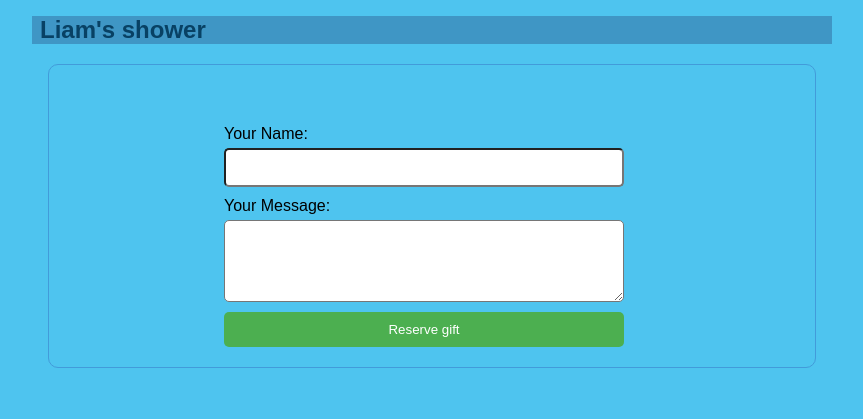
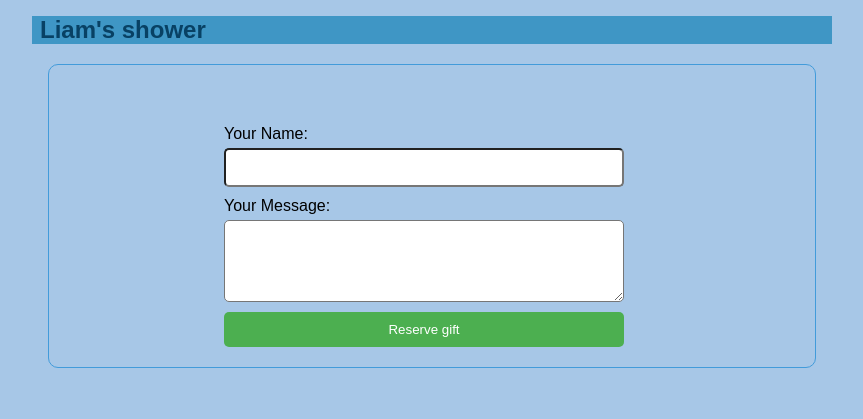
Before and after one commit to Connor-OS/baby_shower, a Flask app: template baby_shower_app/templates/gift.html in a window 1280 px wide. Shown: the top 419 px of the page, without its empty margins (208-1071 px from the left). Run offline with Flask 3, Linux system fonts and the light colour scheme; the template is opened without the code that fills it, so the values that code supplies are empty.

Commit message:
change background colour on site

```diff
--- a/baby_shower_app/static/style.css
+++ b/baby_shower_app/static/style.css
@@ -2,14 +2,14 @@
 /* Global Styles */
 html {
     font-family: sans-serif;
-    background: #4ec4ef;
+    background: #A7C7E7 ;
     padding: 1rem;
 }
 
 body {
     max-width: 800px; /* Adjust the max-width for better readability */
     margin: 0 auto;
-    background: #4ec4ef; /* Set an autumnal background color */
+    background: #A7C7E7 ; /* Set an autumnal background color */
 }
 
 .content {
--- a/baby_shower_app/static/test_db_seed.csv
+++ b/baby_shower_app/static/test_db_seed.csv
@@ -1,4 +1,4 @@
-Name,Price,Description,Link,Image,Bought
+name,price,description,link,image,bought
 Baby Turtle Nightlight,10,We would be thrilled for you to buy this…,https://www.ikea.com/gb/en/p/blavingad-led-wall-lamp-turtle-green-70538691/,/images/Baby-nightlight.png,FALSE
 Baby carrier SnuggleBundle,49.99,We would be thrilled for you to buy this…,https://snugglebundl.co.uk/collections/all?tw_source=fb&tw_adid=23853963426140319&Adv_Campaign=New_Customers&fbclid=IwAR3Af4v8qA82DX0YfgvzU0mBmnNMf6YZlEyfDGsH9yO2D7AxLLQnXXbvXRw,/images/Snuggle-bundle.png,FALSE
 Baby sling carrier,144.9,"ALL-IN-ONE CARRIER: Adapts to growing baby from newborn to toddler (7-45lbs). All carry positions included, face baby in or out, wear on the hip or back. Baby hood for sun protection (UPF 50+) & privacy. Exceptional lower back comfort with padded lumbar support waist belt & extra padded shoulder straps. Cool Air Mesh collection carriers are made with soft and durable mesh fabric that provides our renowned ergonomic support for baby while allowing for ultimate breathability. Easy, one-handed slider adjustment allows you to quickly switch baby to face in or out on the fly.",https://www.amazon.co.uk/dp/B07B3HNHMT/ref=syn_sd_onsite_desktop_0?ie=UTF8&pd_rd_plhdr=t&th=1,/images/Baby-sling-carrier.png,FALSE
```
